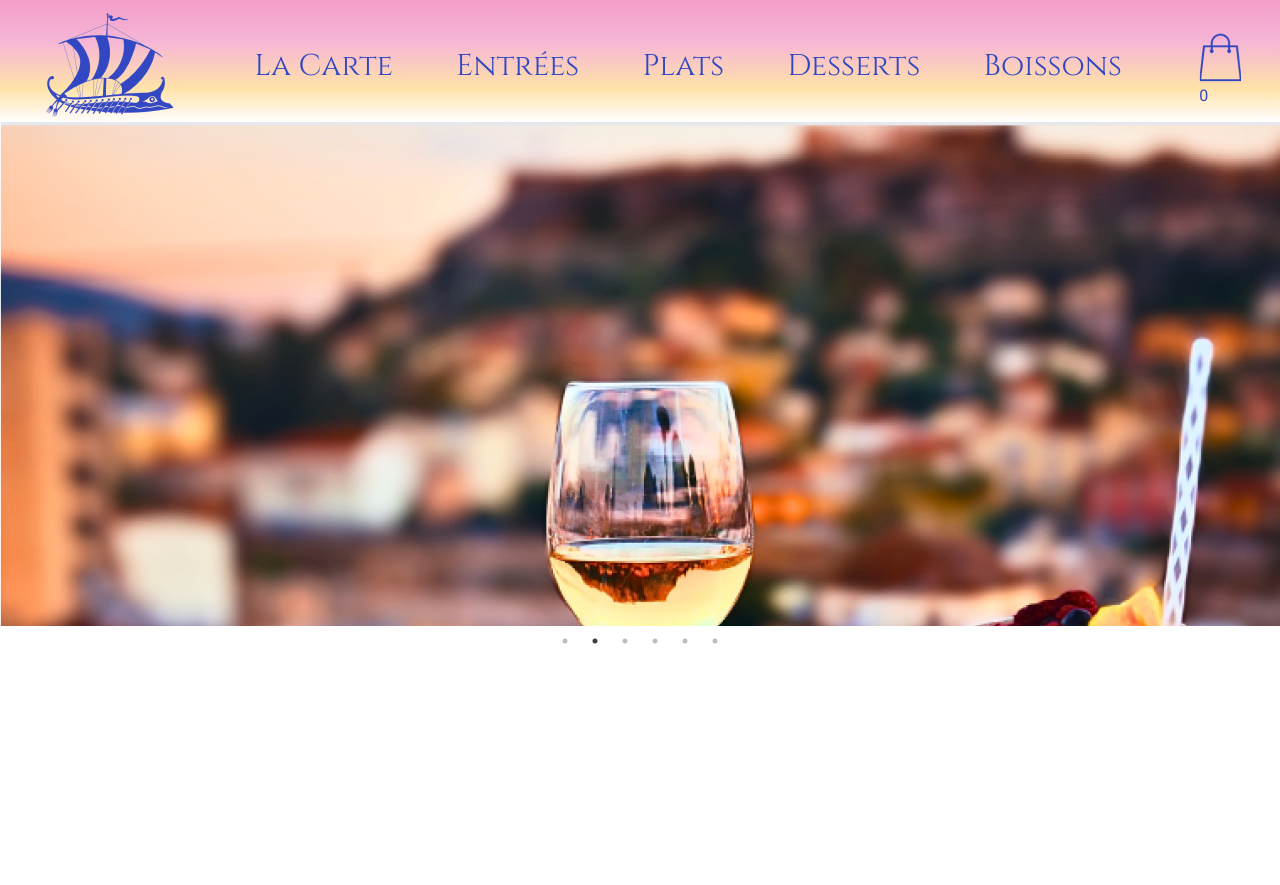
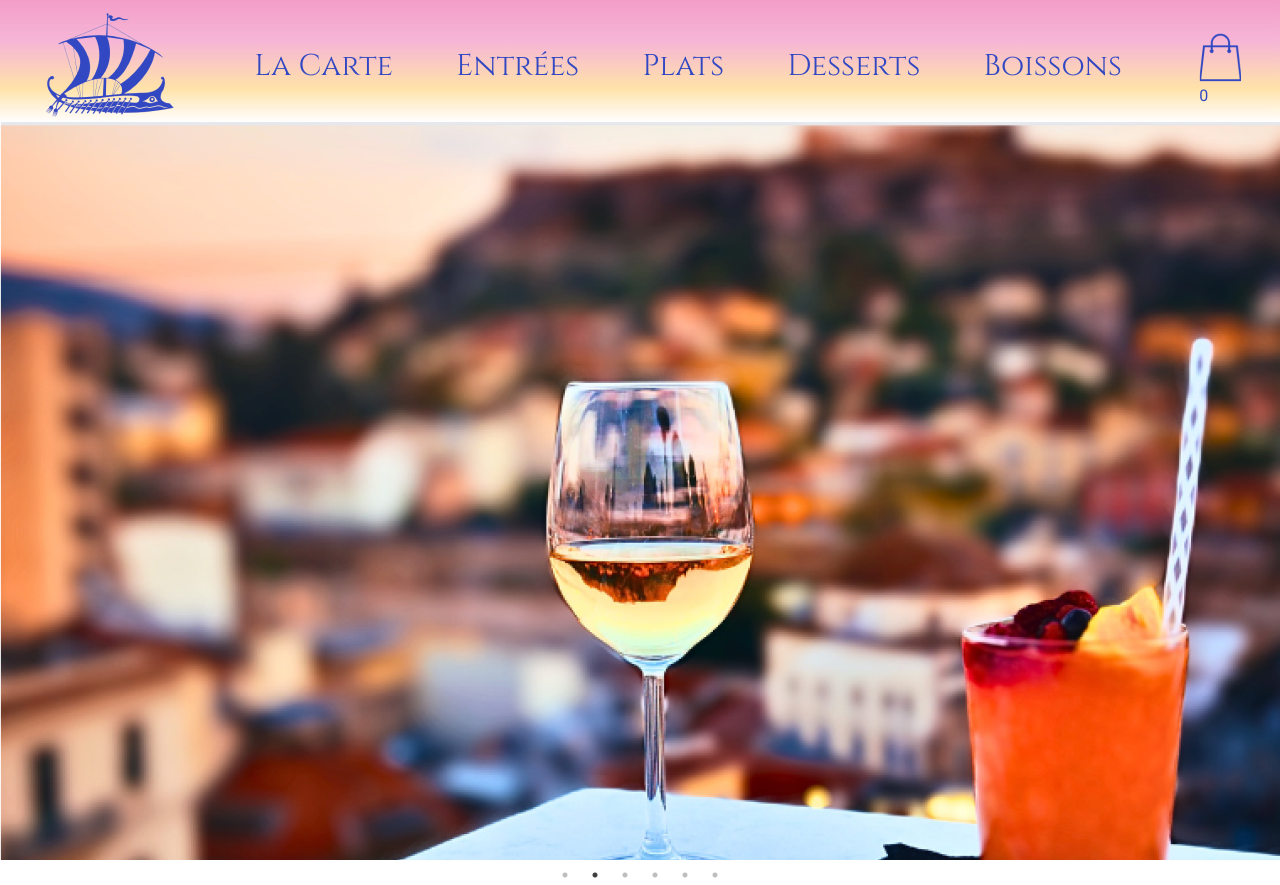
Before and after one commit to Chlopes92/OdysseeCulinaire, a React (Create React App) app: page / in a window 1280 px wide. Shown: the top 885 px of the page. Before the commit the page ends 800 px from the top, so only its background shows below. Built offline with nearby package versions, Linux system fonts and the light colour scheme.

Commit message:
'ajustement'

```diff
--- a/src/components/Carousel/Carousel.module.css
+++ b/src/components/Carousel/Carousel.module.css
@@ -1,3 +1,7 @@
+img{
+    margin: auto;
+}
+
 .div{
-    height: 500px;
+    height: 734px;
 }
```
